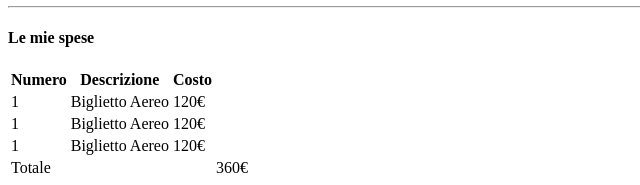
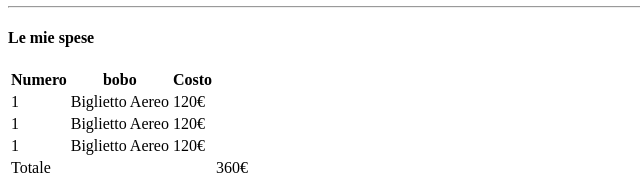
Before and after one commit to francescodev1990/html-london-trip, a plain HTML site: page index.html in a window 1280 px wide. Shown: the part 673-858 px from the top of the page, 0-640 px from the left. Drawn offline with Linux system fonts and the light colour scheme.

Commit message:
modifiche

```diff
--- a/index.html
+++ b/index.html
@@ -22,7 +22,7 @@
                 <thead>
                     <tr>
                         <th>Numero</th>
-                        <th>Descrizione</th>
+                        <th>bobo</th>
                         <th>Costo</th>
                     </tr>
                  </thead>
```
